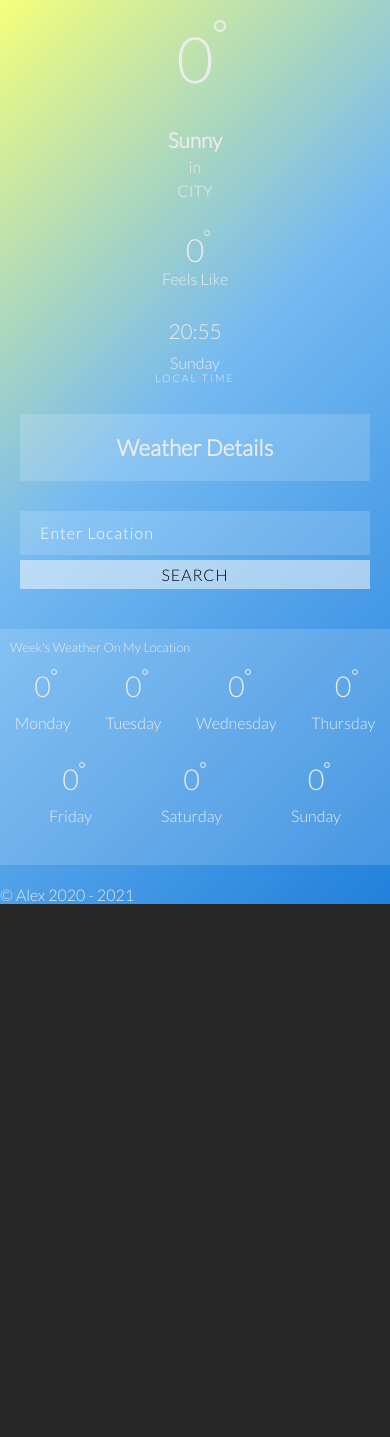
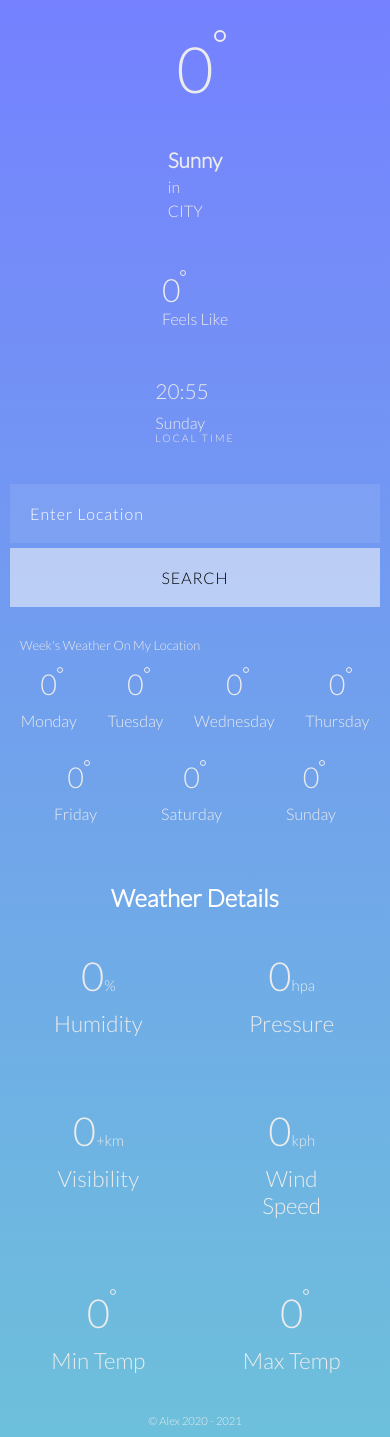
Before and after one commit to a1excpunk/weatherApp, a plain HTML site: page index.html in a window 390 px wide. Before the commit the page ends 904 px from the top, so only its background shows below. Drawn offline with Linux system fonts and the light colour scheme.

Commit message:
major changes in layout

```diff
--- a/css/style.css
+++ b/css/style.css
@@ -10,39 +10,116 @@
 body {
   color: #ececec;
   background-color: #272727;
+  width: 100%;
+  height: 100%;
+  min-height: 100vh;
+  background-repeat: no-repeat;
+}
+
+.hot{
+  /* higher than 25 C and clear*/
+  /* background-image: linear-gradient(
+    to bottom,
+    rgb(145, 23, 76),
+    rgb(155, 24, 73),
+    rgb(165, 25, 70),
+    rgb(174, 25, 67),
+    rgb(184, 26, 64),
+    rgb(194, 27, 61),
+    rgb(199, 48, 55),
+    rgb(203, 69, 49),
+    rgb(208, 90, 43),
+    rgb(213, 111, 36),
+    rgb(217, 132, 30),
+    rgb(222, 153, 24)
+  ); */
+
+}
+
+.night{
   background-image: linear-gradient(
-    135deg,
-    rgb(244, 255, 122),
-    rgb(218, 241, 146),
-    rgb(193, 227, 170),
-    rgb(167, 213, 194),
-    rgb(142, 199, 218),
-    rgb(116, 185, 242),
-    rgb(102, 176, 238),
-    rgb(88, 166, 234),
-    rgb(75, 157, 231),
-    rgb(61, 148, 227),
-    rgb(47, 138, 223),
-    rgb(33, 129, 219)
+    to bottom,
+    rgb(15, 15, 15),
+    rgb(16, 23, 23),
+    rgb(18, 30, 31),
+    rgb(19, 38, 40),
+    rgb(21, 45, 48),
+    rgb(22, 53, 56),
+    rgb(20, 57, 61),
+    rgb(18, 60, 66),
+    rgb(17, 64, 72),
+    rgb(15, 67, 77),
+    rgb(13, 71, 82),
+    rgb(11, 74, 87)
   );
-  width: 100%;
-  height: 100vh;
+}
+
+.day{
+    /* below 25c and clear */
+  background-image: linear-gradient(
+    to bottom,
+    rgb(117, 129, 255),
+    rgb(116, 135, 252),
+    rgb(116, 140, 248),
+    rgb(115, 146, 245),
+    rgb(114, 152, 242),
+    rgb(113, 158, 239),
+    rgb(113, 163, 235),
+    rgb(112, 169, 232),
+    rgb(111, 175, 229),
+    rgb(110, 181, 226),
+    rgb(110, 186, 222),
+    rgb(109, 192, 219)
+  );
+}
+
+.storm{
+  /* any tem and storm */
+  /* background-image: linear-gradient(
+    to bottom,
+    rgb(55, 34, 191),
+    rgb(67, 41, 197),
+    rgb(79, 49, 203),
+    rgb(90, 56, 210),
+    rgb(102, 64, 216),
+    rgb(114, 71, 222),
+    rgb(124, 83, 201),
+    rgb(134, 94, 179),
+    rgb(144, 106, 158),
+    rgb(153, 118, 137),
+    rgb(163, 129, 115),
+    rgb(173, 141, 94)
+  ); */
+
+}
+
+
+.container {
+  max-width: 700px;
+  margin: 0 auto;
+  padding: 10px;
 }
 
 h1 {
   display: none;
 }
+/* main temp */
+#main-content-container {
+  margin-top: 20px;
+  display: flex;
+  flex-wrap: wrap;
+  gap: 40px;
+  flex-direction: column;
+}
 
-#main-content-container {
-  width: 100%;
-  padding: 20px;
-  display: grid;
-  grid-template-columns: repeat(5, 1fr) 2fr;
-  gap: 20px;
+.location-n-feels-like-n-local-time {
+  display: flex;
+  justify-content: space-around;
+  gap: 50px;
+  flex-wrap: wrap;
 }
 
 #main-temp-container {
-  width: 100%;
   position: relative;
   text-align: center;
 }
@@ -61,6 +138,7 @@ h1 {
   position: absolute;
 }
 
+/* city name */
 #city-weather-container {
   position: relative;
 }
@@ -80,6 +158,7 @@ h1 {
   font-size: 1.5;
 }
 
+/* feels like temp */
 #feels-like-container {
   position: relative;
 }
@@ -102,6 +181,7 @@ h1 {
   text-transform: capitalize;
 }
 
+/* local date */
 #local-date-container {
   position: relative;
 }
@@ -122,43 +202,20 @@ h1 {
   text-transform: uppercase;
 }
 
-#weather-detail-button {
-  background-color: #ffffff28;
-  font-weight: 600;
-  padding: 10px;
-  text-align: center;
-}
-
-#weather-detail-button p {
-  position: relative;
-  font-size: 1.4em;
-  text-transform: capitalize;
-}
-
-#weather-detail-button:hover {
-  cursor: pointer;
-  background-color: #ffffff28;
-}
-
-#weather-detail-button:active {
-  transform: scale(0.99);
-}
-
+/* input */
 #input-section {
   width: 100%;
-  display: grid;
-  grid-template-columns: 1fr;
-  grid-template-rows: 1.5fr 1fr;
-  row-gap: 5px;
+  display: flex;
 }
 
 #input-section input {
-  background-color: #ffffff28;
+  background-color: #ffffff15;
   border: none;
-  padding-left: 20px;
   color: #fff;
   min-width: max-content;
   font-size: 1em;
+  padding: 20px;
+  width: 75%;
 }
 
 input::placeholder {
@@ -178,6 +235,8 @@ button:focus {
   letter-spacing: 1px;
   background-color: rgba(250, 250, 250, 0.541);
   min-width: max-content;
+  padding: 20px;
+  width: 25%;
 }
 
 #input-section button:hover {
@@ -191,44 +250,27 @@ button:focus {
 
 /* WEATHER DETAILS */
 #weather-details-container {
-  transition: all 500ms;
-  width: max-content;
-  margin: 0 auto;
   min-height: max-content;
-  padding: 20px;
-  background-color: #ffffff28;
 }
 
 #weather-details-container h2 {
   color: #fff;
   text-align: center;
-  margin-bottom: 40px;
   text-transform: capitalize;
 }
-#weather-details-container #exit-button {
-  position: absolute;
-  top: 1em;
-  right: 1em;
-  padding: 6px 6px 5px 6px;
-  transition: all 300ms ease-in;
-  border: 2px solid transparent;
-}
 
-#weather-details-container #exit-button:hover {
-  cursor: pointer;
-  border: 2px solid #fff;
-}
-
-#weather-details-container #weather-details-content {
+#weather-details-content {
   width: 100%;
   margin: 20px auto;
-  display: grid;
-  grid-template-columns: repeat(3, 1fr);
-  grid-template-rows: repeat(2, 1fr);
+  gap: 30px;
+  display: flex;
+  flex-wrap: wrap;
+  justify-content: space-evenly;
 }
 
 .weather-detail {
   text-align: center;
+  width: 150px;
   padding: 20px;
 }
 
@@ -284,7 +326,6 @@ li {
   width: 100%;
   position: relative;
   padding: 30px 0;
-  background-color: #ffffff28;
   margin: 20px 0;
 }
 
@@ -325,119 +366,27 @@ li p {
   text-transform: capitalize;
 }
 
-/* ----------------------------------------------
-  * Generated by Animista
-  * Licensed under FreeBSD License.
-  * See http://animista.net/license for more info.
-  * w: http://animista.net, t: @cssanimista
-  * ---------------------------------------------- */
-
-.swing-in-top-fwd {
-  animation: swing-in-top-fwd 0.8s cubic-bezier(0.175, 0.885, 0.32, 1.275) both;
-}
-
-@keyframes swing-in-top-fwd {
-  0% {
-    transform: rotateX(-100deg);
-    transform-origin: top;
-    opacity: 0;
-  }
-  100% {
-    transform: rotateX(0deg);
-    transform-origin: top;
-    opacity: 1;
-  }
-}
-
-/* ----------------------------------------------
-  * Generated by Animista
-  * Licensed under FreeBSD License.
-  * See http://animista.net/license for more info.
-  * w: http://animista.net, t: @cssanimista
-  * ---------------------------------------------- */
-
-.swing-out-top-bck {
-  animation: swing-out-top-bck 0.7s ease-out both;
-}
-
-@keyframes swing-out-top-bck {
-  0% {
-    transform: rotateX(0deg);
-    transform-origin: top;
-    opacity: 1;
-  }
-  100% {
-    transform: rotateX(-100deg);
-    transform-origin: top;
-    opacity: 0;
-  }
-}
-
-/* ----------------------------------------------
- * Generated by Animista
- * Licensed under FreeBSD License.
- * See http://animista.net/license for more info.
- * w: http://animista.net, t: @cssanimista
- * ---------------------------------------------- */
-
-.scale-out-center {
-  animation: scale-out-center 0.7s cubic-bezier(0.55, 0.085, 0.68, 0.53) both;
-}
-
-@keyframes scale-out-center {
-  0% {
-    transform: scale(1);
-    opacity: 1;
-  }
-  100% {
-    transform: scale(0);
-    opacity: 1;
-  }
-}
-
 /* FOOTER */
 
 footer {
-  position: absolute;
-  bottom: 0;
+  text-align: center;
 }
 
-.hidden {
-  display: none;
-}
-
-/* Media queries for iPads, Tablets and mobile*/
-@media screen and (max-width: 968px) {
-  body {
-    height: 100%;
-  }
-
-  #main-content-container {
-    padding: 20px;
-    grid-template-columns: 1fr;
-    text-align: center;
-    gap: 30px;
-  }
-
-  #weather-details-container {
-    width: 100%;
-  }
-
-  #weather-detail-button {
-    padding: 20px 0;
-  }
-
-  #input-section button {
-    padding: 5px 0;
-  }
-
-  footer {
-    position: static;
-  }
+footer p {
+  font-size: 0.7em;
 }
 
 @media screen and (max-width: 468px) {
-  #weather-details-container #weather-details-content {
-    grid-template-columns: 1fr;
+  #input-section button,
+  #input-section input {
+    width: 100%;
+  }
+  #input-section {
+    flex-direction: column;
+    gap: 5px;
+  }
+  .location-n-feels-like-n-local-time{
+    flex-direction: column;
+    align-items: center;
   }
 }
--- a/index.html
+++ b/index.html
@@ -13,18 +13,19 @@
 </head>
 
 <body>
+    <div class="container">
         <!-- MAIN weather info -->
         <section id="main-content-container">
             <div id="main-temp-container">
                 <p id="main-temp">0</p>
             </div>
 
+            <div class="location-n-feels-like-n-local-time">
                 <div id="city-weather-container">
                     <p id="weather-text">sunny</p>
                     <p>in</p>
                     <p id="city-name">city</p>
                 </div>
-
 
                 <div id="feels-like-container">
                     <p id="feels-like-temp">0</p>
@@ -36,11 +37,7 @@
                     <p id="week-day"></p>
                     <p>local time</p>
                 </div>
-
-        <div id="weather-detail-button">
-            <p>weather details</p>
             </div>
-
             <!-- SEARCH -->
             <div id="input-section">
                 <input type="text" id="input" placeholder="Enter Location">
@@ -50,7 +47,7 @@
 
         <!-- WEEK weather -->
         <section>
-        <div id="week-weather-container" class="swing-in-top-fwd">
+            <div id="week-weather-container">
                 <p>Week's Weather On My Location</p>
                 <ul>
                     <li>
@@ -102,15 +99,8 @@
         </section>
 
         <!-- Weather Detalis -->
-    <section class="hidden swing-in-top-fwd " id="weather-details-container">
+        <section id="weather-details-container">
             <h2>weather details</h2>
-        <span id="exit-button"><svg width="18" height="18" viewBox="0 0 24 24" fill="none"
-                xmlns="http://www.w3.org/2000/svg">
-                <path d="M2 22L22 2" stroke="#ffffff" stroke-width="3" />
-                <path d="M2 2L22 22" stroke="#ffffff" stroke-width="3" />
-            </svg>
-        </span>
-
             <div id="weather-details-content">
                 <div class="weather-detail">
                     <div class="fetched-info" id="humidity">0</div>
@@ -148,6 +138,7 @@
         <footer>
             <p>&copy; Alex 2020 - 2021</p>
         </footer>
+    </div>
 </body>
 
 </html>
--- a/js/script.js
+++ b/js/script.js
@@ -49,14 +49,26 @@ function getTime() {
     let time = new Date()
     if (time.getHours() < 10 && time.getMinutes() < 10) {
         localTime.innerHTML = `0${time.getHours()}:0${time.getMinutes()}`
-    }else if (time.getHours() < 10) {
+    } else if (time.getHours() < 10) {
         localTime.innerHTML = '0' + time.getHours() + ':' + time.getMinutes()
     } else if (time.getMinutes() < 10) {
         localTime.innerHTML = time.getHours() + ':0' + time.getMinutes()
     } else {
         localTime.innerHTML = time.getHours() + ':' + time.getMinutes()
     }
+
 }
+
+function changeBackground() {
+    let time = new Date()
+    if (time.getHours() >= 6 && time.getHours() < 21) {
+        body.classList.add('day')
+    } else {
+        body.classList.add('night')
+    }
+}
+
+changeBackground()
 
 // geolocation
 function getLocation() {
@@ -132,27 +144,6 @@ function fetchedWeekWeather(data) {
     const maxTempValue = data['daily'][weekDayValue]['temp']['max'];
     maxTemp.innerHTML = maxTempValue.toFixed(0);
 }
-
-// toggle weather details and week weather panels
-exitButton.addEventListener('click', function () {
-    weatherDetailsContainer.classList.add('scale-out-center')
-    setTimeout(() => {
-        weatherDetailsContainer.classList.add('hidden')
-        weatherDetailsContainer.classList.remove('scale-out-center')
-    }, 700)
-
-})
-weatherDetailButton.addEventListener('click', function () {
-    if (weatherDetailsContainer.classList.contains('hidden')) {
-        weatherDetailsContainer.classList.remove('hidden')
-    } else {
-        weatherDetailsContainer.classList.add('swing-out-top-bck')
-        setTimeout(() => {
-            weatherDetailsContainer.classList.remove('swing-out-top-bck')
-            weatherDetailsContainer.classList.add('hidden')
-        }, 700)
-    }
-})
 
 
 // fetched data for main panel
```
Lines whose indentation alone changed are shown as unchanged.
